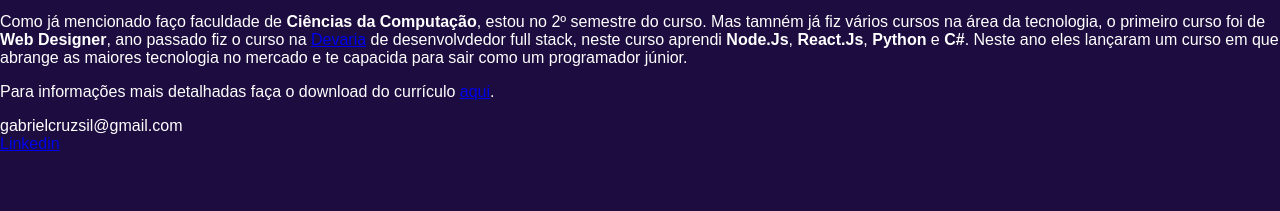
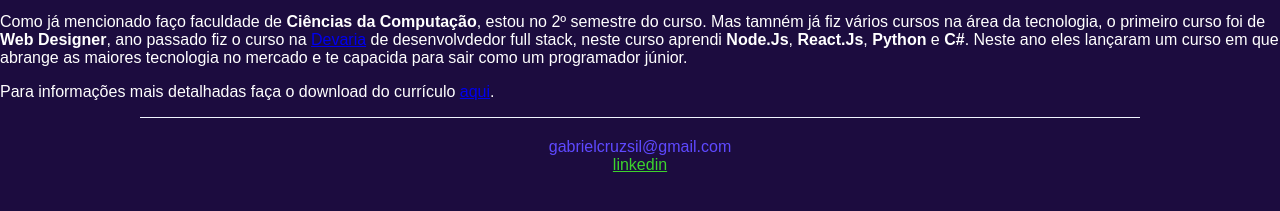
Before and after one commit to Zurceel/devaria-aula-HTML-2023, a plain HTML site: page CursoExperiencia.html in a window 1280 px wide. Shown: the part 153-364 px from the top of the page. Drawn offline with Linux system fonts and the light colour scheme.

Commit message:
Adiconando estilo ao Footer

```diff
--- a/CursoExperiencia.html
+++ b/CursoExperiencia.html
@@ -7,6 +7,7 @@
     <meta name="viewport" content="width=device-width, initial-scale=1.0" />
     <link rel="shortcut icon" type="favicon.io" href="public/Fotos/favicon.ico" />
     <link rel="stylesheet" href="public/css/header.css" />
+    <link rel="stylesheet" href="public/css/footer.css" />
     <link rel="stylesheet" href="public/css/gabriel.css" />
 </head>
 
--- a/public/css/footer.css
+++ b/public/css/footer.css
@@ -0,0 +1,16 @@
+footer {
+    text-align: center;
+    border-top: 1px solid #f0f5ff;
+    padding: 20px;
+    width: 75%;
+    margin: auto;
+    text-transform: lowercase;
+}
+
+footer section span:first-child {
+    color: #5e49ff;
+}
+
+footer section span a {
+    color: #3dd42d;
+}
```
Also changed, not shown: FaleComigo.html (+1 -0 lines), SobreMim.html (+1 -0 lines), index.html (+1 -0 lines).
